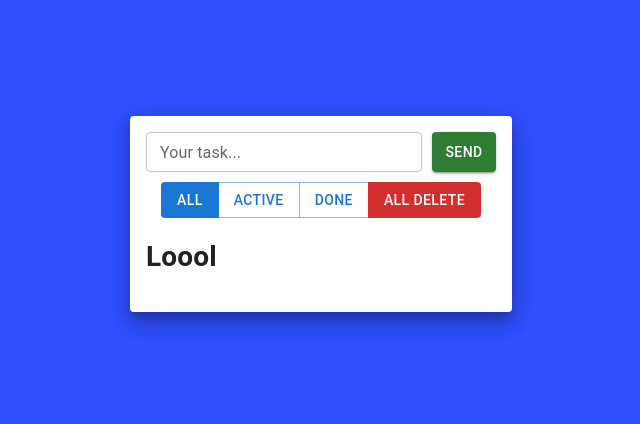
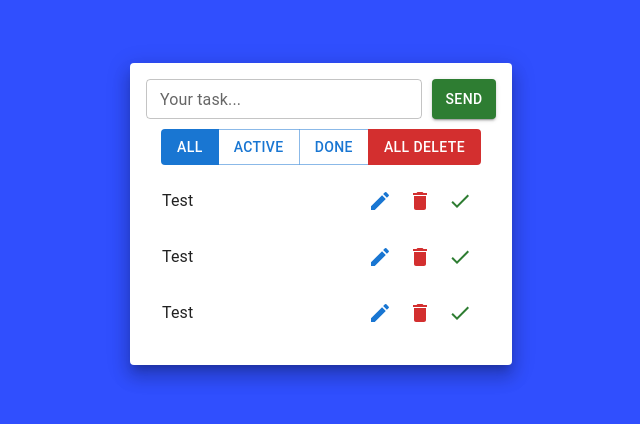
Before and after one commit to FillArt/todo, a React (Create React App) app: page / in a window 1280 px wide. Shown: the part 186-610 px from the top of the page, without its empty margins (319-959 px from the left). Built offline with nearby package versions, Linux system fonts and the light colour scheme.

Commit message:
style: added styles for TodoItem

```diff
--- a/src/components/Button/Button.tsx
+++ b/src/components/Button/Button.tsx
@@ -1,5 +1,6 @@
 import React from 'react';
 import Button from '@mui/material/Button';
+import IconButton from "@mui/material/IconButton";
 
 type BaseButtonProps = {
     title: string;
@@ -9,9 +10,23 @@ type BaseButtonProps = {
     color?: 'secondary' | 'success' | 'error';
 }
 
-export const BaseButton = (props: BaseButtonProps) => {
+type IconButtonProps = {
+    children: React.ReactNode;
+    onClick: () => void;
+    color: "inherit" | "default" | "primary" | "secondary" | "error" | "info" | "success" | "warning" | undefined
+}
+
+export const ButtonBase = (props: BaseButtonProps) => {
     const { title, onClick, variant, color, disabled = false} = props;
     const onClickHandler = () => onClick();
 
     return <Button disabled={disabled} onClick={onClickHandler} color={color} variant={variant}>{title}</Button>;
 };
+
+export const ButtonIcon = (props: IconButtonProps) => {
+    const {children, color, onClick} = props;
+    const onClickHandler = () => onClick();
+
+    return <IconButton onClick={onClickHandler} color={color}>{children}</IconButton>
+
+}
--- a/src/features/Todo/TodoControl.tsx
+++ b/src/features/Todo/TodoControl.tsx
@@ -1,7 +1,7 @@
 import React from 'react';
 import Box from '@mui/material/Box';
 import {BaseInput} from "../../components/Input/Input";
-import {BaseButton} from "../../components/Button/Button";
+import {ButtonBase} from "../../components/Button/Button";
 import ButtonGroup from '@mui/material/ButtonGroup';
 import {Filter, TodoControlProps} from "../../types/Todo";
 
@@ -22,7 +22,7 @@ export const TodoControl = (props: TodoControlProps) => {
                 marginBottom: '10px',
             }}>
                 <BaseInput label={'Your task...'}/>
-                <BaseButton
+                <ButtonBase
                     title={'Send'}
                     color={"success"}
                     variant={'contained'}
@@ -33,22 +33,22 @@ export const TodoControl = (props: TodoControlProps) => {
                 display: 'flex',
                 justifyContent: 'center',
             }} variant="outlined" aria-label="Basic button group">
-                <BaseButton
+                <ButtonBase
                     title={'All'}
                     variant={filter === 'All' ? 'contained' : 'outlined'}
                     onClick={() => {onClickFilter('All')}} />
 
-                <BaseButton
+                <ButtonBase
                     title={'Active'}
                     variant={filter === 'Active' ? 'contained' : 'outlined'}
                     onClick={() => {onClickFilter('Active')}} />
 
-                <BaseButton
+                <ButtonBase
                     title={'Done'}
                     variant={filter === 'Done' ? 'contained' : 'outlined'}
                     onClick={() => {onClickFilter('Done')}} />
 
-                <BaseButton
+                <ButtonBase
                     title={'All Delete'}
                     color={'error'}
                     variant={'contained'}
--- a/src/features/Todo/TodoItem.tsx
+++ b/src/features/Todo/TodoItem.tsx
@@ -1,9 +1,21 @@
 import React from 'react';
+import ListItemText from "@mui/material/ListItemText";
+import ButtonGroup from "@mui/material/ButtonGroup";
+import {ButtonIcon} from "../../components/Button/Button";
+import EditIcon from "@mui/icons-material/Edit";
+import DeleteIcon from "@mui/icons-material/Delete";
+import CheckIcon from "@mui/icons-material/Check";
+import ListItem from "@mui/material/ListItem";
 
 export const TodoItem = () => {
     return (
-        <div>
-
-        </div>
+        <ListItem>
+            <ListItemText>Test</ListItemText>
+            <ButtonGroup>
+                <ButtonIcon color="primary" onClick={() => alert('Edit')}><EditIcon /></ButtonIcon>
+                <ButtonIcon color="error" onClick={() => alert('Delete')}><DeleteIcon /></ButtonIcon>
+                <ButtonIcon color="success" onClick={() => alert('Did it')}><CheckIcon /></ButtonIcon>
+            </ButtonGroup>
+        </ListItem>
     );
 };
--- a/src/features/Todo/TodoList.tsx
+++ b/src/features/Todo/TodoList.tsx
@@ -1,9 +1,16 @@
 import React from 'react';
+import List from '@mui/material/List';
+import {TodoItem} from "./TodoItem";
 
 export const TodoList = () => {
     return (
-        <div>
-            <h1>Loool</h1>
-        </div>
+        <List>
+
+            <TodoItem/>
+            <TodoItem/>
+            <TodoItem/>
+
+        </List>
+
     );
 };
```
